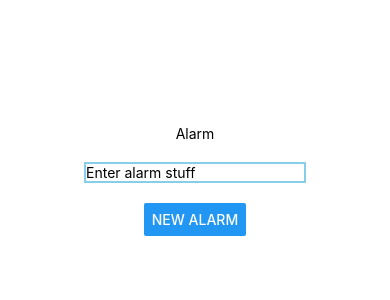
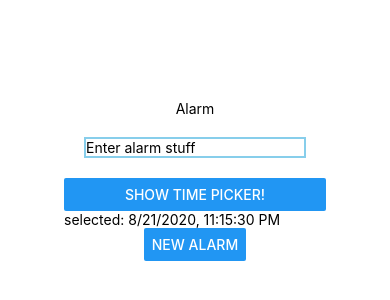
Before and after one commit to hugh5/get-up, a React Native app in the folder GetUpAlarm/: screen / in a window 390 px wide. Shown: the part 242-542 px from the top of the page. Built offline with nearby package versions, Linux system fonts and the light colour scheme.

Commit message:
added time select

```diff
--- a/GetUpAlarm/AlarmForm.js
+++ b/GetUpAlarm/AlarmForm.js
@@ -1,10 +1,44 @@
-import {View, Text, TextInput, StyleSheet} from 'react-native';
-import React from 'react';
+import {View, Text, TextInput, StyleSheet, Button} from 'react-native';
+import React, {useState} from 'react';
+import DateTimePicker from '@react-native-community/datetimepicker';
 
 const AlarmForm = () => {
+  const [date, setDate] = useState(new Date(1598051730000));
+  const [mode, setMode] = useState('time');
+  const [show, setShow] = useState(false);
+
+  const onChange = (event, selectedDate) => {
+    const currentDate = selectedDate;
+    setShow(false);
+    setDate(currentDate);
+  };
+
+  const showMode = currentMode => {
+    if (Platform.OS === 'android') {
+      setShow(false);
+      // for iOS, add a button that closes the picker
+    }
+    setMode(currentMode);
+  };
+
+  const showTimepicker = () => {
+    showMode('time');
+    setShow('true');
+  };
   return (
     <View>
       <TextInput style={styles.field} placeholder="Enter alarm stuff" />
+      <Button onPress={showTimepicker} title="Show time picker!" />
+      <Text>selected: {date.toLocaleString()}</Text>
+      {show && (
+        <DateTimePicker
+          testID="dateTimePicker"
+          value={date}
+          mode={mode}
+          is24Hour={true}
+          onChange={onChange}
+        />
+      )}
     </View>
   );
 };
--- a/GetUpAlarm/package.json
+++ b/GetUpAlarm/package.json
@@ -10,8 +10,11 @@
     "lint": "eslint ."
   },
   "dependencies": {
+    "@react-native-community/datetimepicker": "^6.3.2",
     "react": "18.0.0",
-    "react-native": "0.69.5"
+    "react-native": "0.69.5",
+    "react-native-modal-datetime-picker": "^13.1.2",
+    "react-time-picker-input": "^2.0.10"
   },
   "devDependencies": {
     "@babel/core": "^7.12.9",
```
Also changed, not shown: 2 other files (tests, documents, lock files or other folders).
